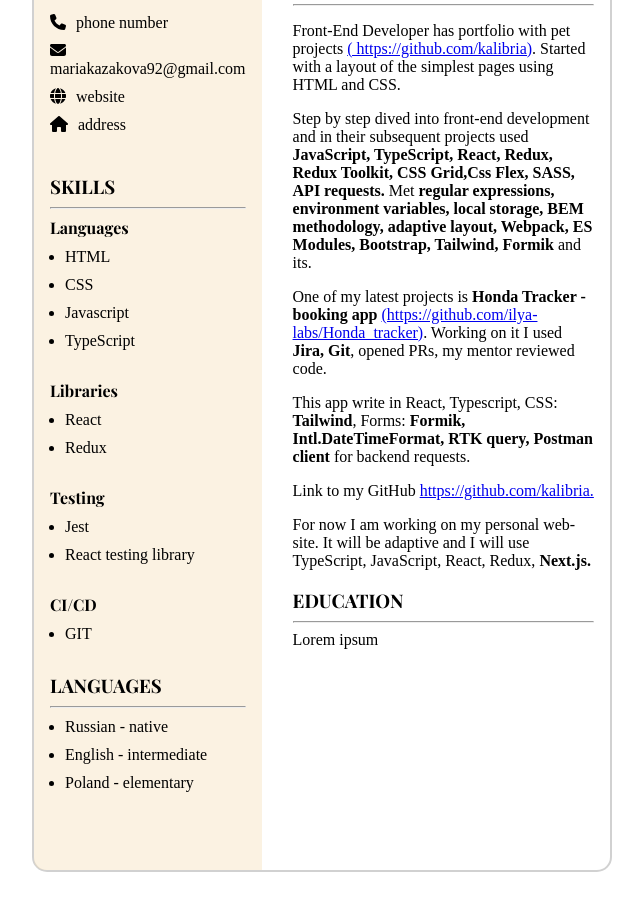
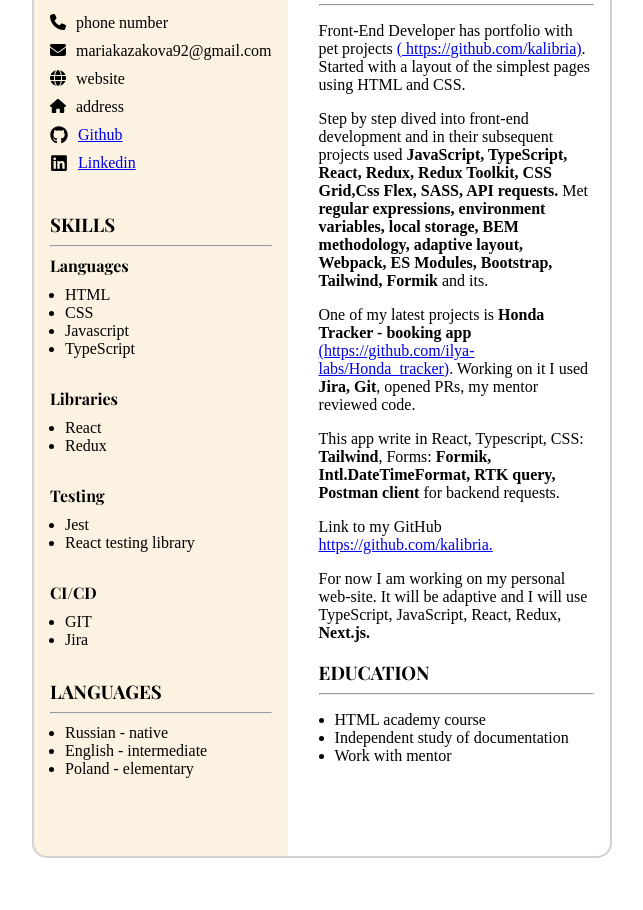
Before and after one commit to kalibria/personal-website, a Next.js app: page /resume in a window 1280 px wide. Shown: the part 250-1160 px from the top of the page, without its empty margins (318-961 px from the left). Built offline with nearby package versions, Linux system fonts and the light colour scheme.

Commit message:
added Linkedin and Github icons

```diff
--- a/src/components/asideBar/AsideBar.tsx
+++ b/src/components/asideBar/AsideBar.tsx
@@ -1,9 +1,11 @@
 import {FontAwesomeIcon} from '@fortawesome/react-fontawesome';
+import Image from 'next/image';
 import styles from './asideBar.module.css'
 import {faPhone} from '@fortawesome/free-solid-svg-icons';
 import {faEnvelope} from '@fortawesome/free-solid-svg-icons';
 import {faGlobe} from '@fortawesome/free-solid-svg-icons';
 import {faHouse} from '@fortawesome/free-solid-svg-icons';
+import linkedIn from '../imgs/linkedin.svg'
 
 
 export default function AsideBar () {
@@ -11,10 +13,16 @@ export default function AsideBar () {
     <div className={styles.myPhotoContainer}/>
 
     <ul className={styles.contactsList}>
-      <li className={styles.contactListItem}><FontAwesomeIcon icon={faPhone} className={styles.listIcon} />phone number</li>
-      <li className={styles.contactListItem}><FontAwesomeIcon icon={faEnvelope} className={styles.listIcon}/>mariakazakova92@gmail.com</li>
-      <li className={styles.contactListItem}><FontAwesomeIcon icon={faGlobe} className={styles.listIcon}/>website</li>
-      <li className={styles.contactListItem}><FontAwesomeIcon icon={faHouse} className={styles.listIcon}/>address</li>
+      <li className={styles.contactListItem}><FontAwesomeIcon icon={faPhone} className={styles.listIcon} width={16} height={16}/>phone number</li>
+      <li className={styles.contactListItem}><FontAwesomeIcon icon={faEnvelope} className={styles.listIcon} width={16} height={16}/>mariakazakova92@gmail.com</li>
+      <li className={styles.contactListItem}><FontAwesomeIcon icon={faGlobe} className={styles.listIcon} width={16} height={16}/>website</li>
+      <li className={styles.contactListItem}><FontAwesomeIcon icon={faHouse} className={styles.listIcon} width={16} height={16}/>address</li>
+      <li className={styles.contactListItem}><Image
+        src={'/github.svg'} width={18} height={18} alt={'Github'} className={styles.listIcon}/><a href={'https://github.com/kalibria'} target={'_blank'}>Github</a></li>
+      <li className={styles.contactListItem}><Image
+        src={linkedIn} width={18} height={18} alt={'Linkedin'} className={styles.listIcon}/><a href={'https://www.linkedin.com/in/mariya-kushlianskaya-228b3889/'} target={'_blank'}>Linkedin</a></li>
+
+
     </ul>
 
     <div>
@@ -22,28 +30,29 @@ export default function AsideBar () {
       <hr/>
       <h4 className={styles.subtitle2}>Languages</h4>
       <ul className={styles.list}>
-        <li className={styles.listItem}>HTML</li>
-        <li className={styles.listItem}>CSS</li>
-        <li className={styles.listItem}>Javascript</li>
-        <li className={styles.listItem}>TypeScript</li>
+        <li>HTML</li>
+        <li>CSS</li>
+        <li>Javascript</li>
+        <li>TypeScript</li>
 
       </ul>
 
       <h4 className={styles.subtitle2}>Libraries</h4>
       <ul className={styles.list}>
-        <li className={styles.listItem}>React</li>
-        <li className={styles.listItem}>Redux</li>
+        <li>React</li>
+        <li>Redux</li>
       </ul>
 
       <h4 className={styles.subtitle2}>Testing</h4>
       <ul className={styles.list}>
-        <li className={styles.listItem}>Jest</li>
-        <li className={styles.listItem}>React testing library</li>
+        <li>Jest</li>
+        <li>React testing library</li>
       </ul>
 
       <h4 className={styles.subtitle2}>CI/CD</h4>
       <ul className={styles.list}>
-        <li className={styles.listItem}>GIT</li>
+        <li>GIT</li>
+        <li>Jira</li>
       </ul>
     </div>
 
@@ -51,9 +60,9 @@ export default function AsideBar () {
       <h3 className={styles.subtitle}>LANGUAGES</h3>
       <hr/>
       <ul className={styles.list}>
-        <li className={styles.listItem}>Russian - native</li>
-        <li className={styles.listItem}>English - intermediate</li>
-        <li className={styles.listItem}>Poland - elementary</li>
+        <li>Russian - native</li>
+        <li>English - intermediate</li>
+        <li>Poland - elementary</li>
       </ul>
     </div>
 
--- a/src/components/asideBar/asideBar.module.css
+++ b/src/components/asideBar/asideBar.module.css
@@ -22,11 +22,8 @@
 }
 
 .contactListItem {
+    display: flex;
     list-style: none;
-    margin-bottom: 10px;
-}
-
-.listItem {
     margin-bottom: 10px;
 }
 
--- a/src/components/mainInfo/MainInfo.tsx
+++ b/src/components/mainInfo/MainInfo.tsx
@@ -38,7 +38,17 @@ export default function MainInfo(){
     <article>
       <h3 className={styles.subtitle}>EDUCATION</h3>
       <hr/>
-      <p4>Lorem ipsum</p4>
+      <ul className={styles.list}>
+        <li>
+          HTML academy course
+        </li>
+        <li>
+          Independent study of documentation
+        </li>
+        <li>
+          Work with mentor
+        </li>
+      </ul>
     </article>
   </main>
   </>
--- a/src/components/mainInfo/mainInfo.module.css
+++ b/src/components/mainInfo/mainInfo.module.css
@@ -7,6 +7,10 @@
 
 .mainContainer {
     margin: 3rem 1rem;
+}
+
+.list {
+    padding-left: 16px;
 }
 
 .subtitle {
```
Also changed, not shown: public/github.svg (added), src/components/imgs/linkedin.svg (added).
